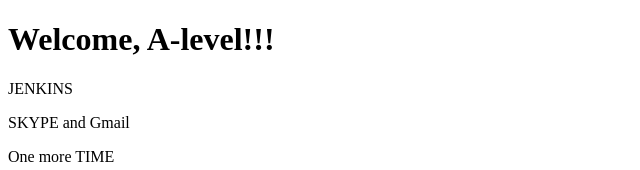
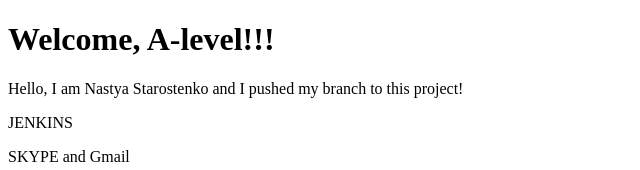
Before and after one commit to StanislavRubanenko/alevelcourse, a plain HTML site: page index.html in a window 1280 px wide. Shown: the top 170 px of the page, without its empty margins (0-640 px from the left). Drawn offline with Linux system fonts and the light colour scheme.

Commit message:
First commit

```diff
--- a/index.html
+++ b/index.html
@@ -5,6 +5,7 @@
 	</head>
 <body>
 	<h1>Welcome, A-level!!! </h1>
+	<div>Hello, I am Nastya Starostenko and I pushed my branch to this project!</div>
     <p> JENKINS</p>
     <p> SKYPE and Gmail</p>
     <p>One more TIME</p>
```
